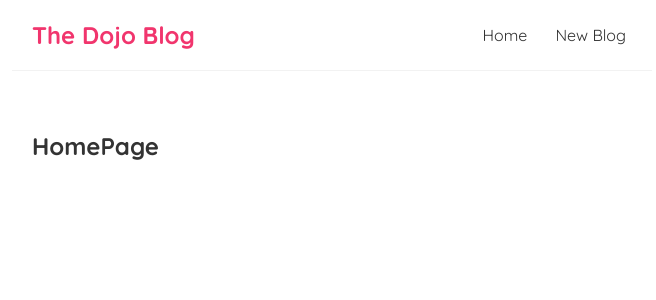
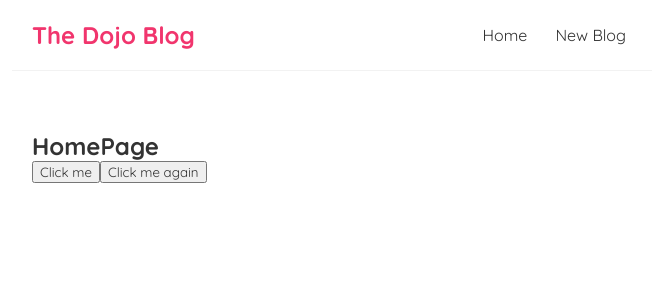
Before and after one commit to BaptisteHardelin/dojo-blog, a React (Create React App) app: page / in a window 1280 px wide. Shown: the top 300 px of the page, without its empty margins (308-964 px from the left). Built offline with nearby package versions, Linux system fonts and the light colour scheme.

Commit message:
Add clicks events

```diff
--- a/src/components/Home.js
+++ b/src/components/Home.js
@@ -1,7 +1,18 @@
 const Home = () => {
+  const handleClick = () => {
+    console.log("Hello ninjas");
+  };
+
+  const handleClickAgain = (name) => {
+    console.log("Hello " + name);
+  };
+
   return (
     <div className="home">
       <h2>HomePage</h2>
+
+      <button onClick={handleClick}>Click me</button>
+      <button onClick={() => handleClickAgain("mario")}>Click me again</button>
     </div>
   );
 };
```
